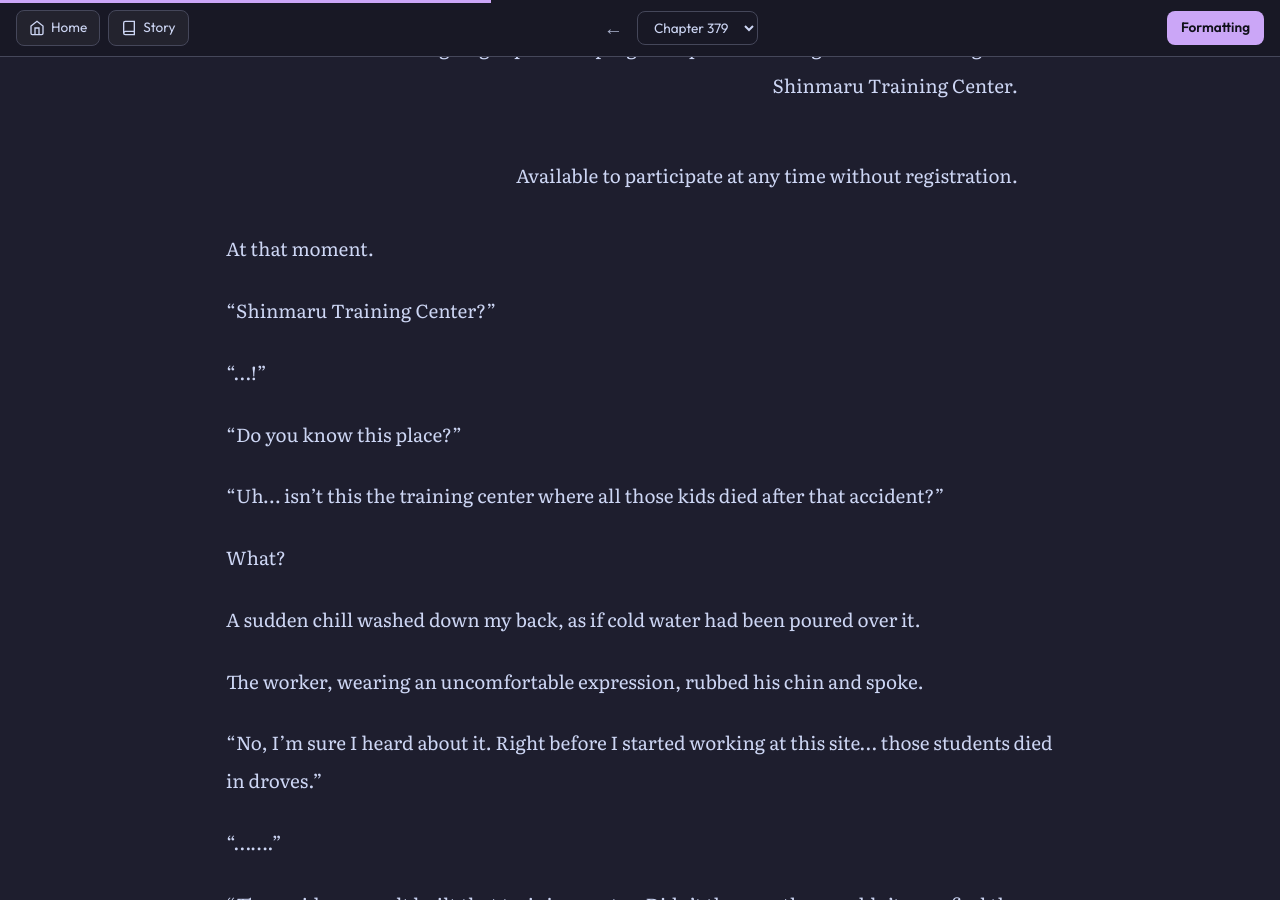
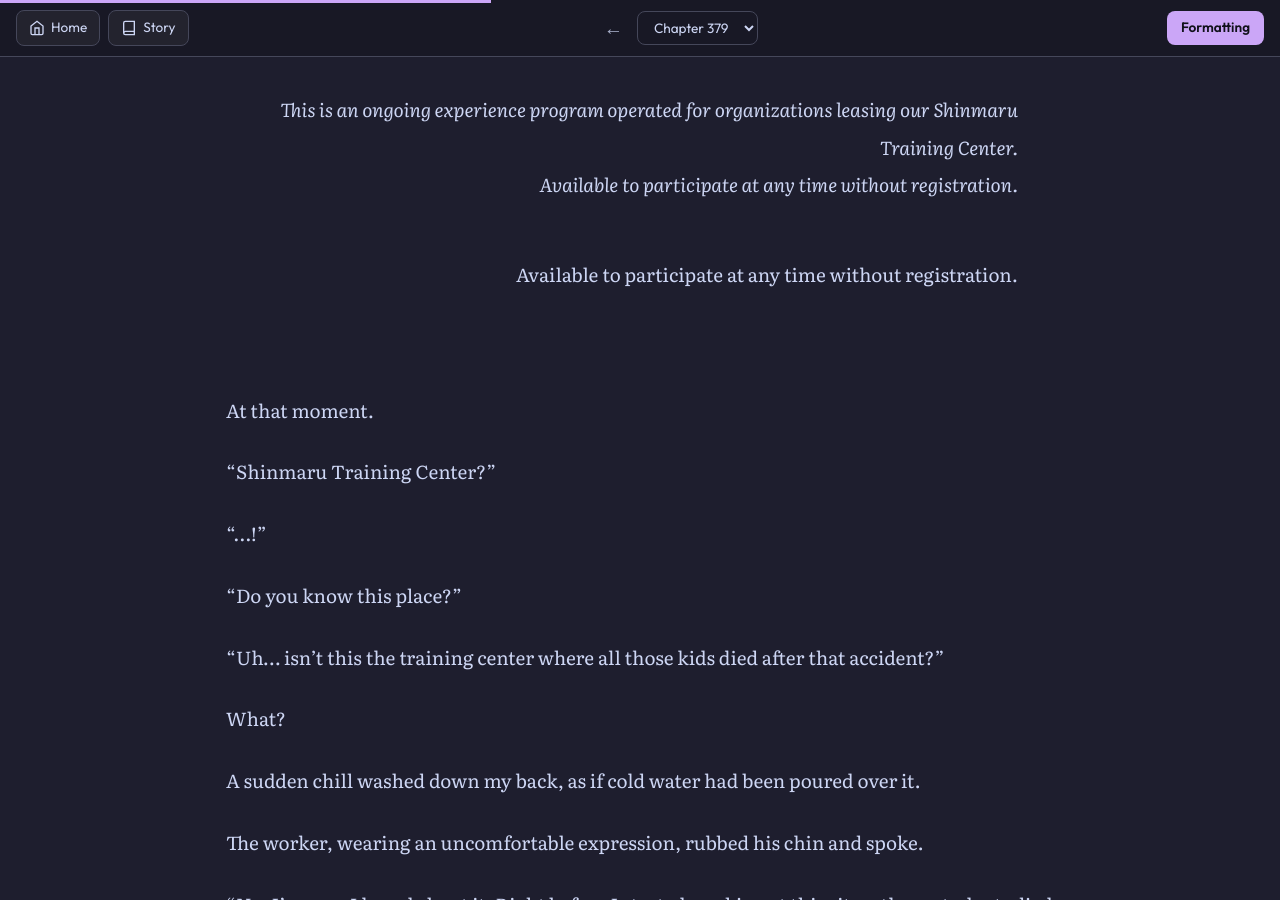
Before and after one commit to soleumn/soleumn.github.io, a Jekyll site: the page built from _chapters/gsgw/ch379.md, in a window 1280 px wide and 900 px high, scrolled down 9322 px. Built offline with Jekyll 4.4.1, drawn with Linux system fonts in a browser that asks for light colours; comment, search, counter and statistics services are not loaded.

Commit message:
Update ch379.md

```diff
--- a/_chapters/gsgw/ch379.md
+++ b/_chapters/gsgw/ch379.md
@@ -265,13 +265,18 @@ I readily held out the paper so that my fellow team members could see it clearly
 
 A line at the very bottom of the flyer—which looked old-fashioned, tacky, and a bit crudely made, as if slapped together in Photoshop—newly caught my eye.
 
+<br>
+
 <div style="text-align: right !important; margin: 20px; padding: 16px;">
-   This is an ongoing experience program operated for organizations leasing our Shinmaru Training Center.
+   <i>This is an ongoing experience program operated for organizations leasing our Shinmaru Training Center.<br>
+   Available to participate at any time without registration.</i>
 </div>
 
 <div style="text-align: right !important; margin: 20px; padding: 16px;">
    Available to participate at any time without registration.
 </div>
+
+<br>
 
 At that moment.
 
```
